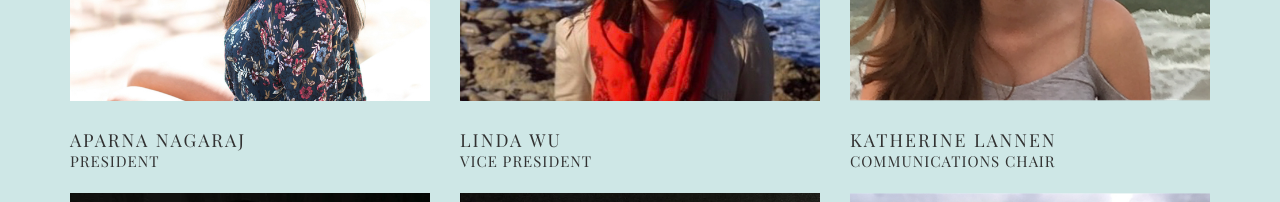
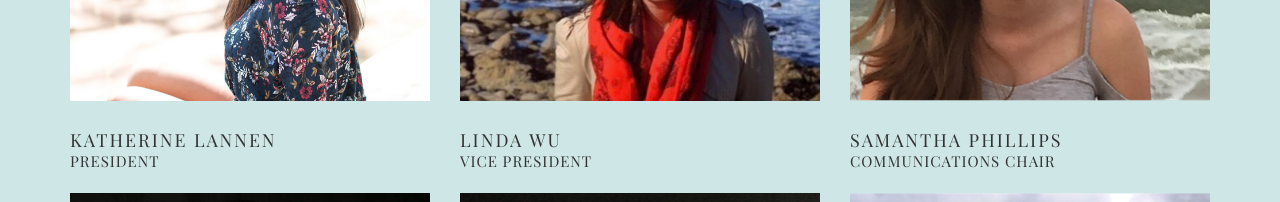
Before and after one commit to wmswc/wmswc.github.io-old, a website: page index.html in a window 1280 px wide. Shown: the part 3480-3682 px from the top of the page. Drawn offline with nearby package versions, Linux system fonts and the light colour scheme.

Commit message:
Update index.html
Update Katherine to President and Samantha to communications chair (Just name's)

```diff
--- a/index.html
+++ b/index.html
@@ -223,7 +223,7 @@
                         </div>
                     </div>
                     <div class="team-title">
-                        <h5>aparna nagaraj</h5>
+                        <h5>Katherine Lannen</h5>
                         <span>President</span>
                     </div>
                 </div>
@@ -267,7 +267,7 @@
                         </div>
                     </div>
                         <div class="team-title">
-                                <h5>katherine lannen</h5>
+                                <h5>Samantha Phillips</h5>
                                 <span>communications chair</span>
                             </div>
                         </div>
```
